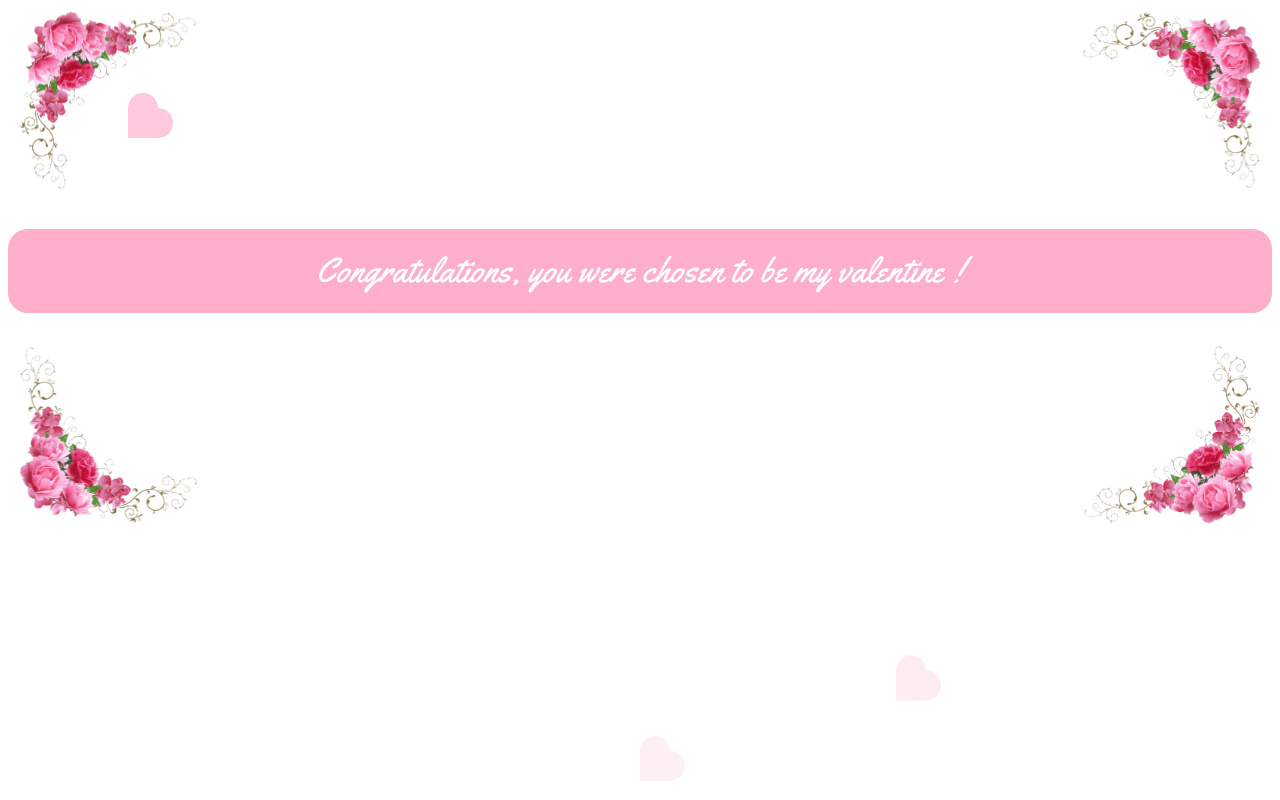
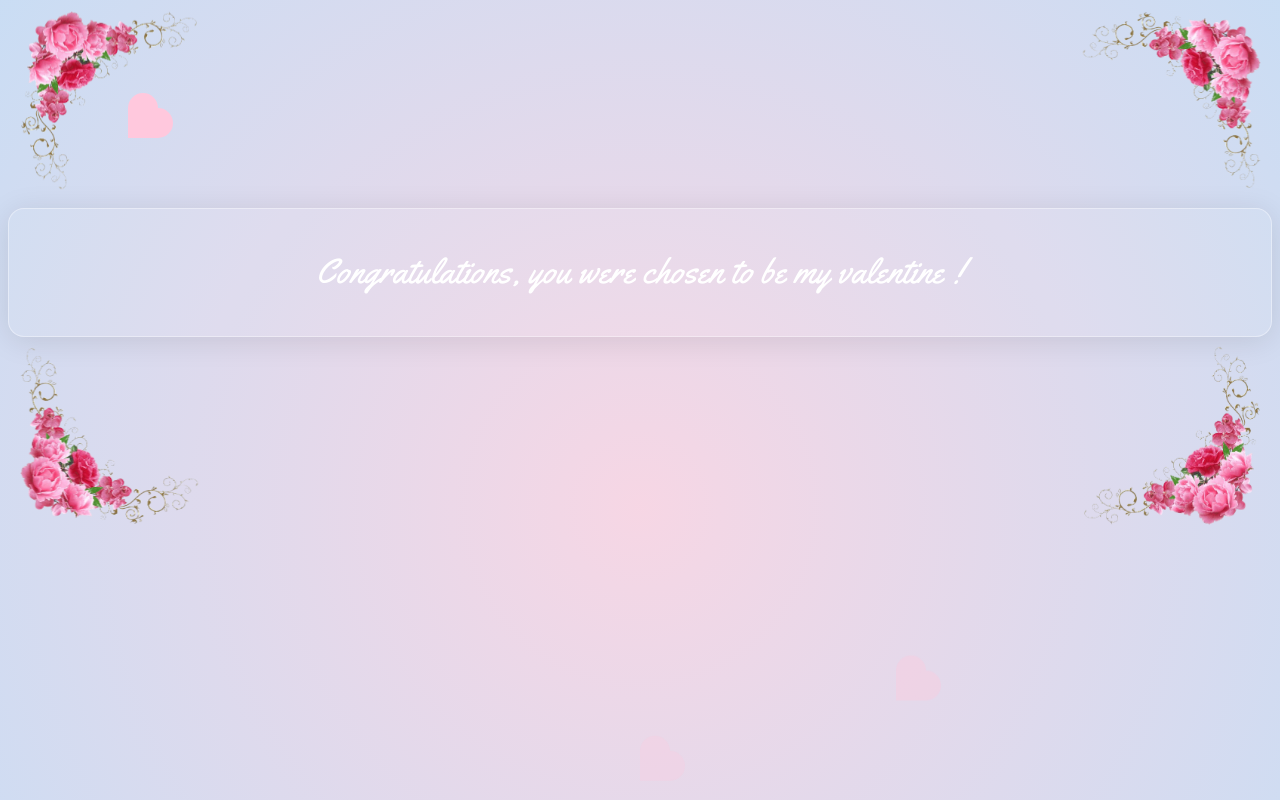
Before and after one commit to diogoortsac/svd-req, a plain HTML site: page index.html in a window 1280 px wide. Shown: the top 800 px of the page. Drawn offline with Linux system fonts and the light colour scheme.

Commit message:
Update background

```diff
--- a/styles.css
+++ b/styles.css
@@ -5,7 +5,7 @@
 
 :root {
     /* Primary */
-    --lilac: rgb(205, 180, 219);
+    --lilac: #cdb4db;
     --pink-soft: #FFC8DD;
     --pink-strong: #FFAFCC;
     --blue-soft: #BDE0FE;
@@ -30,6 +30,7 @@ body {
     overflow: hidden;
     height: 100vh;
     padding-top: 200px;
+    background: radial-gradient(circle, rgba(238, 174, 202, 0.5) 0%, rgba(148, 187, 233, 0.5) 100%);
 }
 
 .flower-container {
@@ -155,6 +156,10 @@ body {
 .header-container {
     background-color: var(--pink-strong);
     border-radius: 20px;
+    background: rgba(255, 255, 255, 0.06);
+    border-radius: 16px;
+    box-shadow: 0 4px 30px rgba(0, 0, 0, 0.1);
+    border: 1px solid rgba(255, 255, 255, 0.39);
 }
 
 .header-1 {
```
